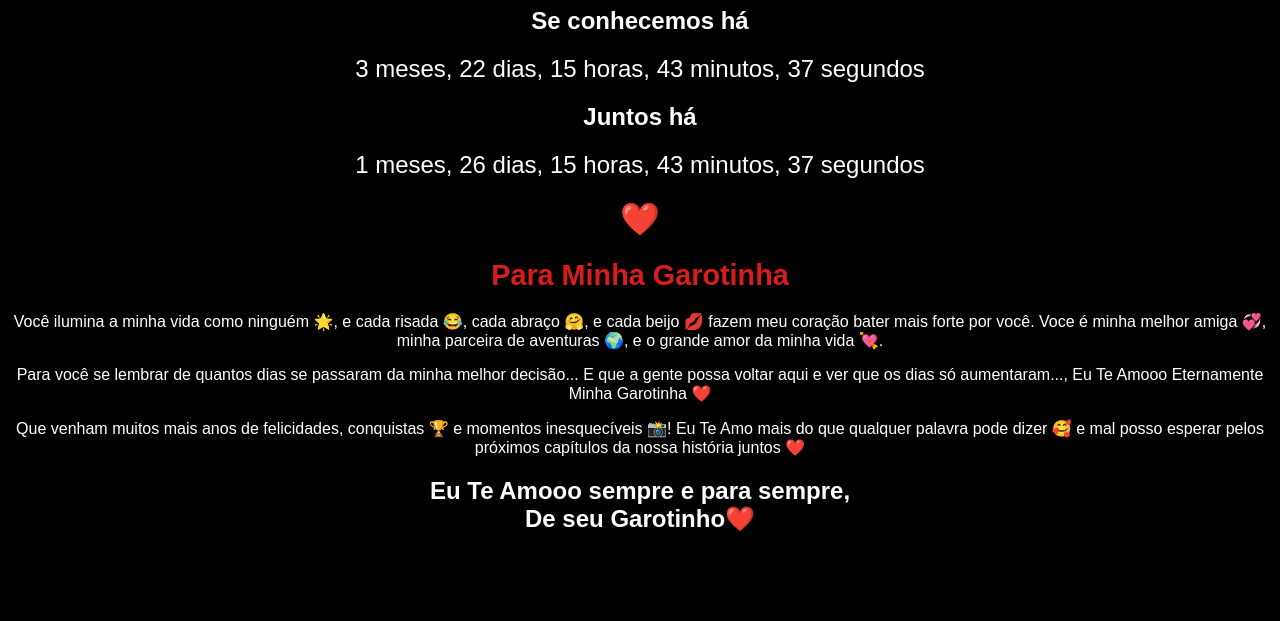
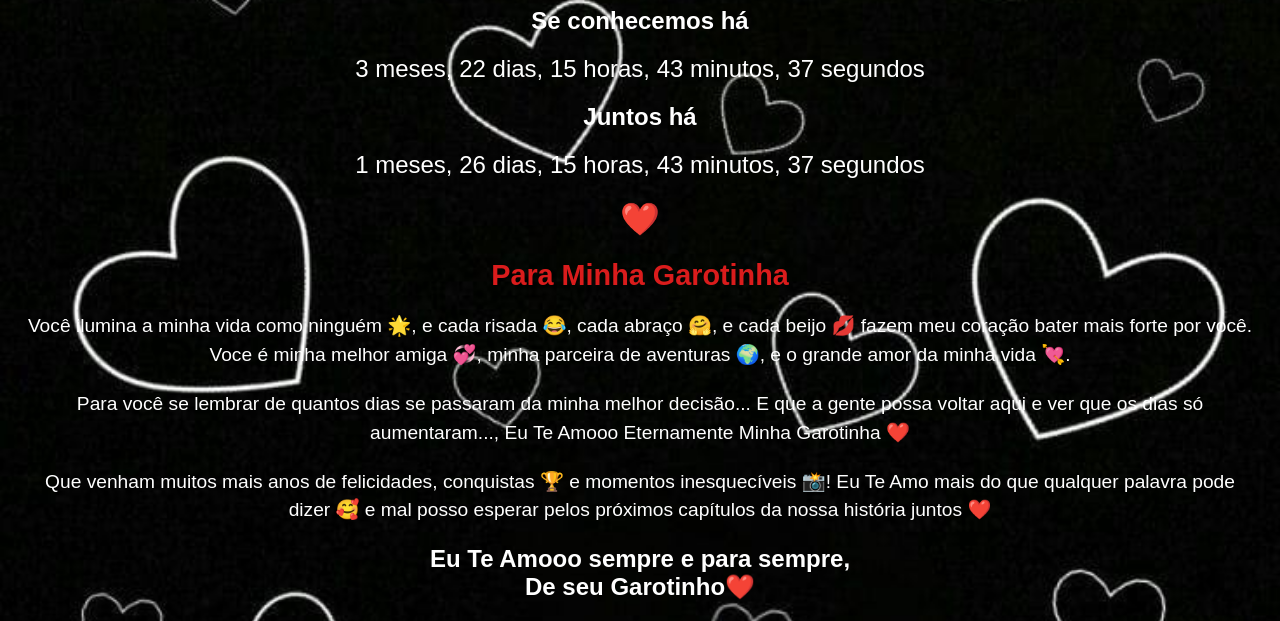
Before and after one commit to guilherme-16-programado/guilherme-16-programador.amor, a plain HTML site: page index.html in a window 1280 px wide. Shown: the part 653-1274 px from the top of the page. Before the commit the page ends 1206 px from the top, so only its background shows below. Drawn offline with Linux system fonts and the light colour scheme.

Commit message:
Update index.html

```diff
--- a/index.html
+++ b/index.html
@@ -9,13 +9,30 @@
             font-family: 'Arial', sans-serif;
             text-align: center;
             margin-top: 50px;
+            background-image: url(img/WhatsApp\ Image\ 2024-12-11\ at\ 15.09.23.jpeg);
             background-color: black;
+            background-size: cover;
+            background-position: center;
             color: white;
             position: relative;
         }
 
         h1 {
             color: rgb(218, 28, 28);
+            position: relative;
+            z-index: 1;
+        }
+
+        h2 {
+            position: relative;
+            z-index: 1;
+        }
+
+        p {
+            font-size: 1.2em;
+            margin: 20px auto;
+            padding: 0 15px;
+            line-height: 1.5;
             position: relative;
             z-index: 1;
         }
```
